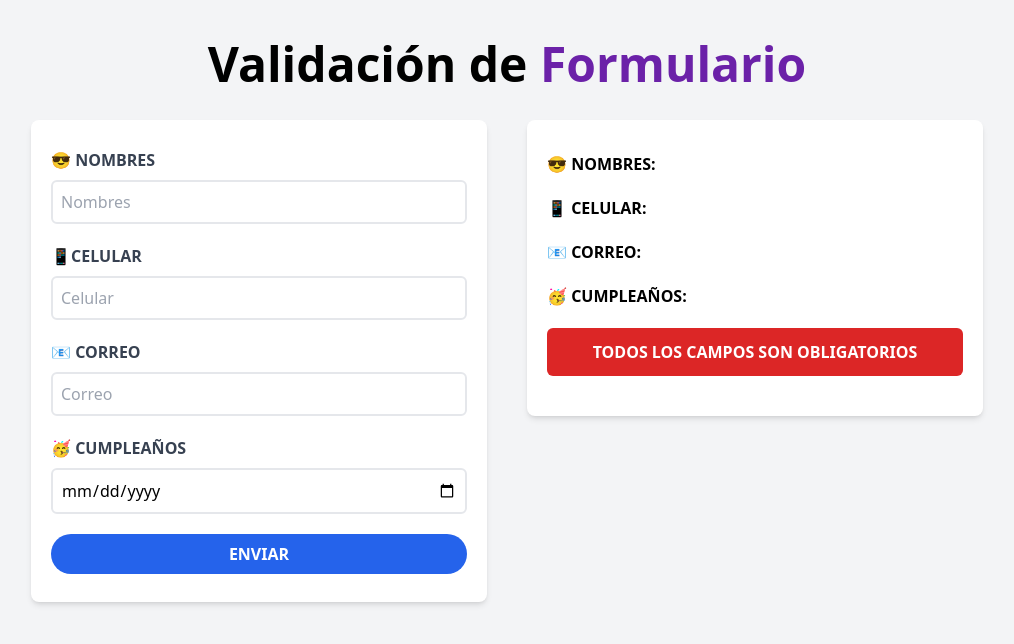
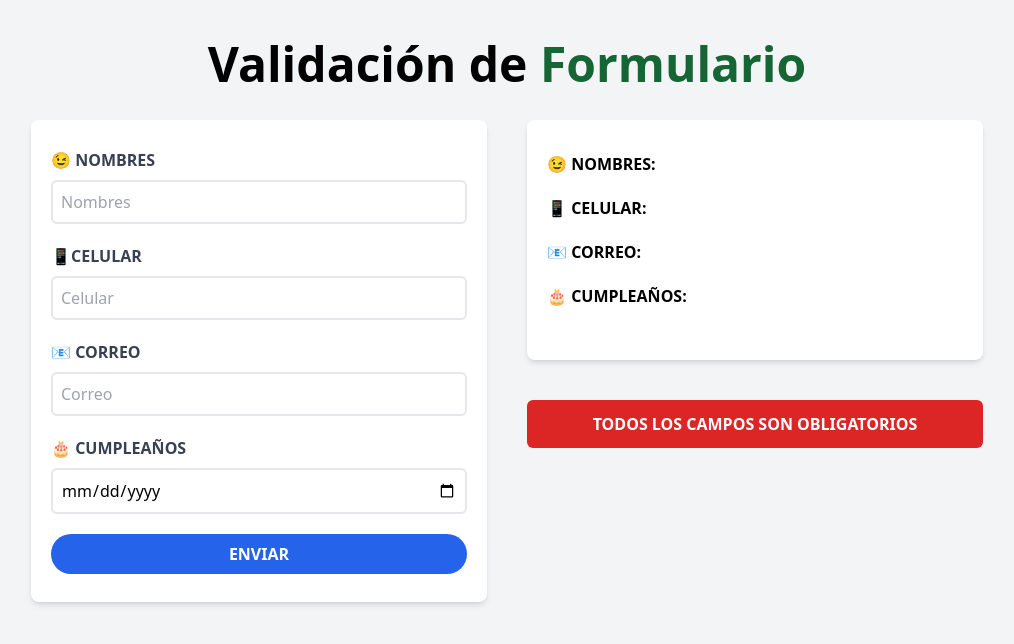
Before and after one commit to RubenJ27/Formularion-react, a React (Vite) app: page / in a window 1280 px wide. Shown: the top 644 px of the page, without its empty margins (133-1147 px from the left). Built offline with nearby package versions, Linux system fonts and the light colour scheme.

Commit message:
Se pulieron detalles del diseño formulario

```diff
--- a/src/components/Form.jsx
+++ b/src/components/Form.jsx
@@ -26,7 +26,7 @@ function Form() {
             htmlFor="user"
             className="block text-gray-700 uppercase font-bold"
           >
-            😎 Nombres
+            😉 Nombres
           </label>
           <input
             id="user"
@@ -74,7 +74,7 @@ function Form() {
             htmlFor="fecha"
             className="block text-gray-700 uppercase font-bold"
           >
-            🥳 Cumpleaños
+            🎂 Cumpleaños
           </label>
           <input
             id="date"
@@ -99,12 +99,9 @@ function Form() {
           <p>Todos los campos son obligatorios</p>
         </AlertError>
       )} */}
-
-
-
       <div className="bg-white shadow-md rounded-lg py-8 px-5 mb-10 uppercase">
         <div className="mb-5">
-          <b>😎 Nombres:</b> {user}
+          <b>😉 Nombres:</b> {user}
         </div>
         <div className="mb-5">
           <b>📱 Celular:</b> {phone}
@@ -113,73 +110,17 @@ function Form() {
           <b>📧 Correo:</b> {email}
         </div>
         <div className="mb-5">
-          <b>🥳 Cumpleaños:</b> {date}
+          <b>🎂 Cumpleaños:</b> {date}
         </div>
 
-        <div className="bg-red-600 font-bold uppercase text-center text-white p-3 mb-2 rounded-md">
+
+      </div>
+      <div className="bg-red-600 font-bold uppercase text-center text-white p-3 mb-2 rounded-md">
         <p>Todos los campos son obligatorios</p>
         </div>
-      </div>
     </div>
   </>
 
-    /* <>
-    <div className="md:w-1/2 lg:w-2/5 mx-5">
-      <form className="flex flex-col">
-        <label htmlFor="" className="my-2">
-          😉 Nombre
-        </label>
-        <input
-          type="text"
-          className="border-solid border-2 border-gray-200 rounded-sm py-1 px-2"
-          name="name"
-          id="name"
-          placeholder="Nombre"
-        />
-        <label htmlFor="" className="my-2">
-          📱 Celular
-        </label>
-        <input
-          type="number"
-          className="border-solid border-2 border-gray-200 rounded-sm py-1 px-2"
-          name="phone"
-          id="phone"
-          placeholder="Celular"
-        />
-        <label htmlFor="" className="my-2">
-          📧 Correo
-        </label>
-        <input
-          type="email"
-          className="border-solid border-2 border-gray-200 rounded-sm py-1 px-2"
-          name="email"
-          id="email"
-          placeholder="Correo"
-        />
-        <label htmlFor="" className="my-2">
-          🎂 Cumpleaños
-        </label>
-        <input
-          type="date"
-          className="border-solid border-2 border-gray-200 rounded-sm py-1 px-2"
-          name="birthday"
-          id="birthday"
-        />
-        <button className="container mx-auto py-1 bg-blue-600 text-white rounded-lg mt-3">
-          Enviar
-        </button>
-      </form>
-
-      <div className="md:w-1/2 lg:w-2/5 mx-5">
-      <div className="bg-white shadow-md rounded-lg py-10 px-5 mb-10 uppercase">
-        <div className="mb-5">
-          <b>😉 Nombre:</b>
-        </div>
-      </div>
-      </div>
-    </div>
-
-    </> */
 
   );
 }
--- a/src/components/Header.jsx
+++ b/src/components/Header.jsx
@@ -2,7 +2,7 @@ function Header() {
 
   return (
       <h1 className="font-black text-5xl mb-8 text-center mx-auto md:w-2/3">Validación de
-      <span className="text-purple-800"> Formulario</span></h1>
+      <span className="text-green-800"> Formulario</span></h1>
 
   )
 }
```
Also changed, not shown: src/components/AlerrError.jsx (added).
